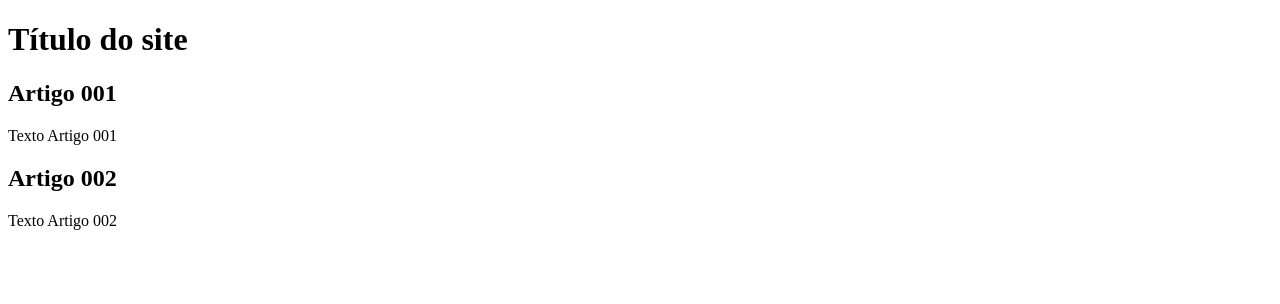
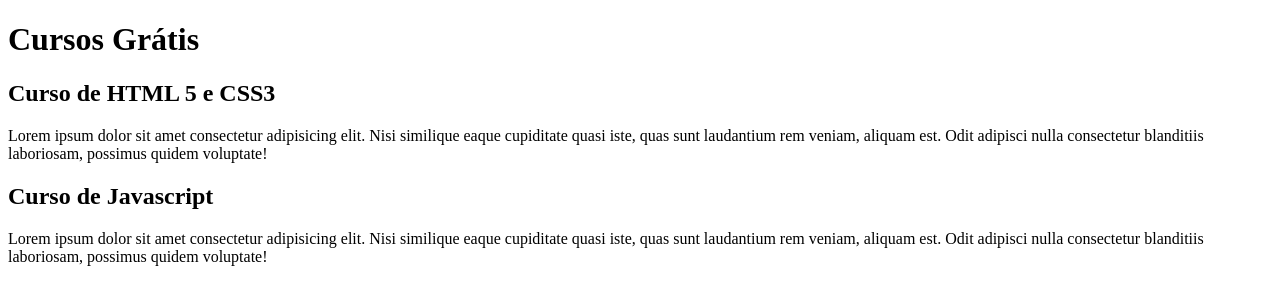
Before and after one commit to LucasFerreirads/projeto-site-curso-em-video, a plain HTML site: page index.html in a window 1280 px wide. Drawn offline with Linux system fonts and the light colour scheme.

Commit message:
comecei a escrever conteúdo

```diff
--- a/index.html
+++ b/index.html
@@ -9,15 +9,25 @@
 <body>
     <main>
         <header>
-            <h1>Título do site</h1>
+            <h1>Cursos Grátis</h1>
         </header>
         <article>
-            <h2>Artigo 001</h2>
-            <p> Texto Artigo 001</p>
+            <h2>Curso de HTML 5 e CSS3</h2>
+            <p> Lorem ipsum dolor sit amet consectetur
+                 adipisicing elit. Nisi similique eaque
+                 cupiditate quasi iste, quas sunt laudantium
+                 rem veniam, aliquam est. Odit adipisci nulla
+                 consectetur blanditiis laboriosam, possimus quidem
+                  voluptate!</p>
         </article>
         <article>
-            <h2>Artigo 002</h2>
-            <p2>Texto Artigo 002</p2>
+            <h2>Curso de Javascript</h2>
+            <p> Lorem ipsum dolor sit amet consectetur
+                adipisicing elit. Nisi similique eaque
+                cupiditate quasi iste, quas sunt laudantium
+                rem veniam, aliquam est. Odit adipisci nulla
+                consectetur blanditiis laboriosam, possimus quidem
+                 voluptate!</p>
         </article>
     </main>
 </body>
```
